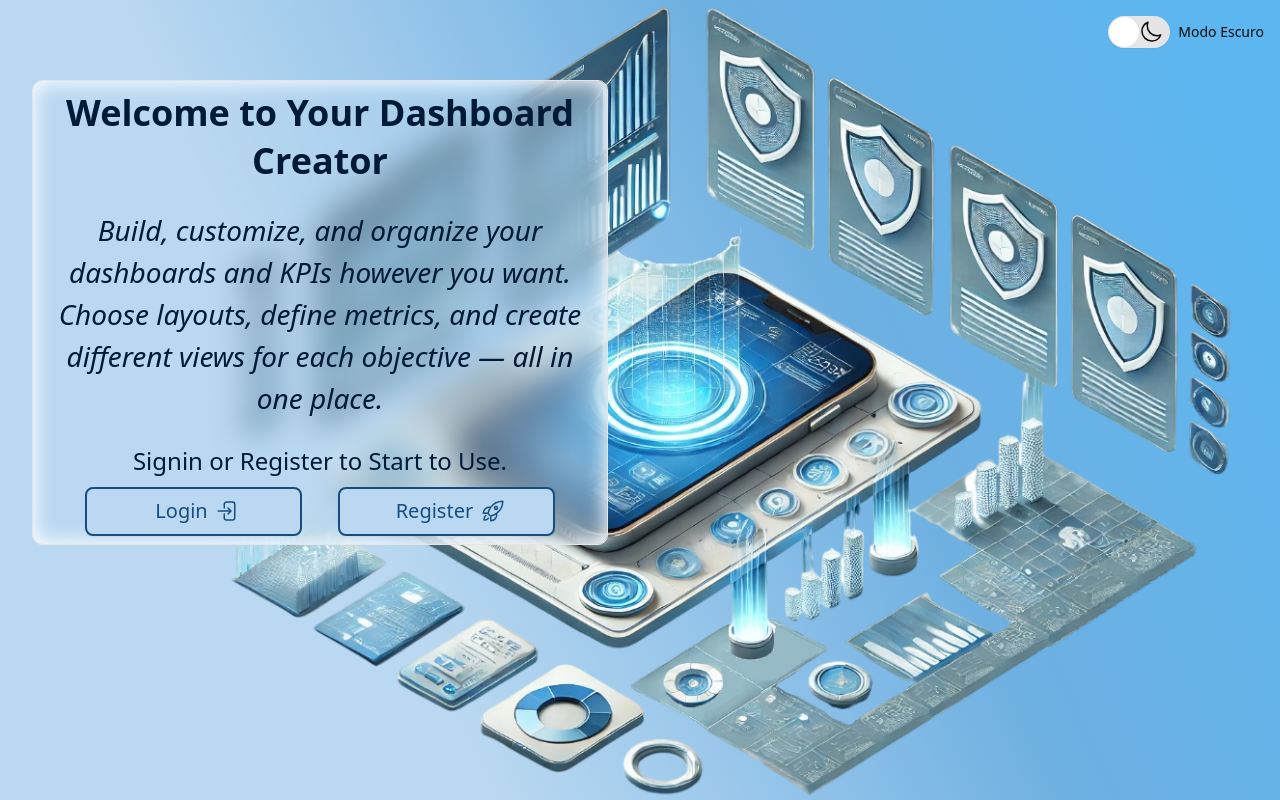
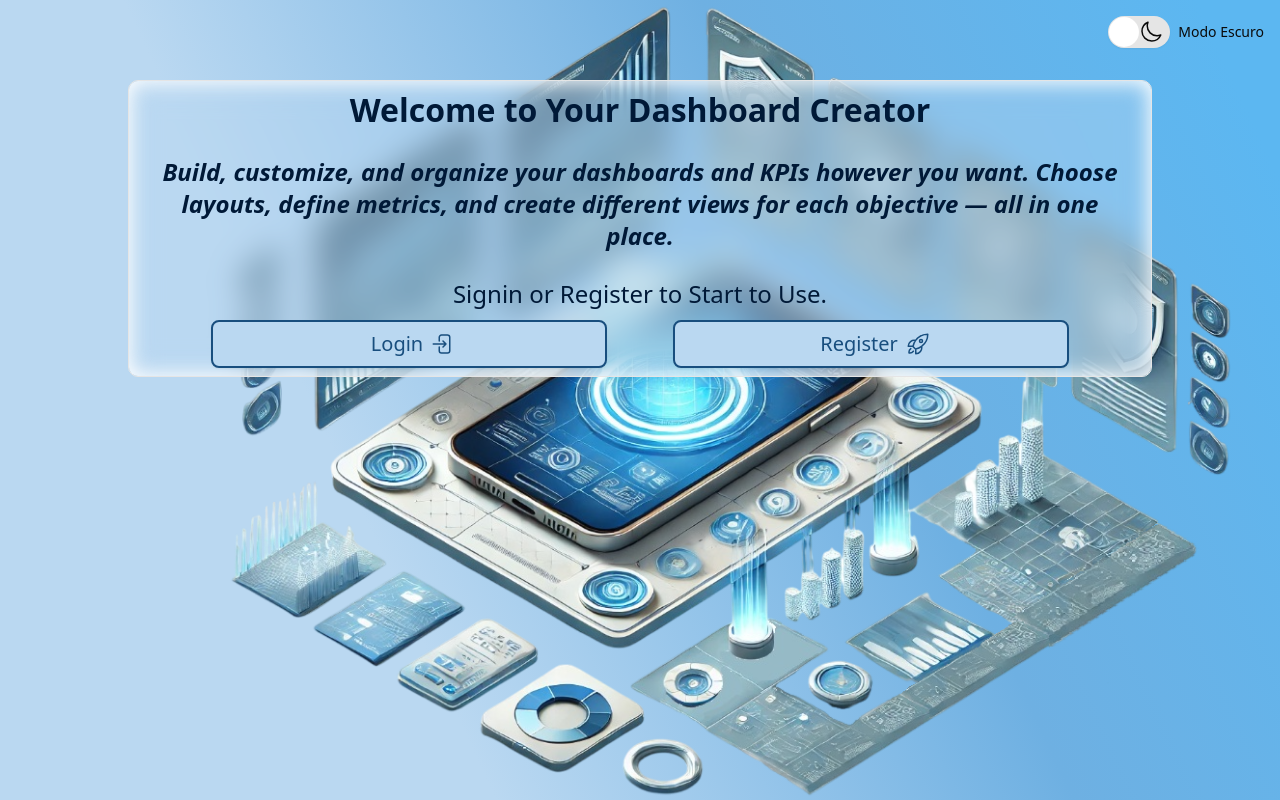
Before and after one commit to RodrigoNeoEx/your-dashboard, a Next.js app: page / in a window 1280 px wide. Built offline with nearby package versions, Linux system fonts and the light colour scheme.

Commit message:
feat: minor adjust on font size and 2xl styles

```diff
--- a/src/app/page.tsx
+++ b/src/app/page.tsx
@@ -8,7 +8,7 @@ import { ModalProvider } from "@/context/modals/ModalsProvider";
 const Home = () => {
 
   return (
-    <ContainerPage className="grid lg:grid-cols-2 grid-cols-1 items-start 2xl:items-center justify-items-center pt-20 bg-[image:var(--color-background-grad)] relative z-0">
+    <ContainerPage className="grid 2xl:grid-cols-2 grid-cols-1 items-start 2xl:items-center justify-items-center pt-20 bg-[image:var(--color-background-grad)] relative z-0">
       <Image
         src="/bgVetorizado2.png"
         alt="Background"
@@ -21,9 +21,9 @@ const Home = () => {
         title="Welcome to Your Dashboard Creator"
         content="Build, customize, and organize your dashboards and KPIs however you want. Choose layouts, define metrics, and create different views for each objective — all in one place."
         footer="Signin or Register to Start to Use."
-        cardClass="max-w-[90%] dark:bg-[#184e7e40] bg-[#bad8f16e] 2xl:max-w-[60%] lg:flex lg:justify-around h-auto lg:min-h-[50vh]"
-        titleClass=" md:text-[1.75rem] lg:text-[2.25rem] 2xl:text-[2.75rem]"
-        contentClass="font-bold md:text-center md:text-[1.75rem] lg:text-[2.25rem/normal] lg:font-normal 2xl:text-[2.75rem/normal]"
+        cardClass="max-w-[90%] dark:bg-[#184e7e40] bg-[#bad8f16e] lg:max-w-[80%] lg:flex lg:justify-around h-auto 2xl:min-h-[50vh] 2xl:max-w-[70%] 2xl:relative 2xl:bottom-[10%]"
+        titleClass=" md:text-[1.75rem] lg:text-[2rem] 2xl:text-[2.5rem]"
+        contentClass="font-bold md:text-center md:text-[1.5rem] md:leading-[2rem] 2xl:text-[1.75rem] 2xl:font-normal"
         footerClass="font-weight-500 text-primary md:text-[1.5rem]"
       >
         <ModalProvider>
```
